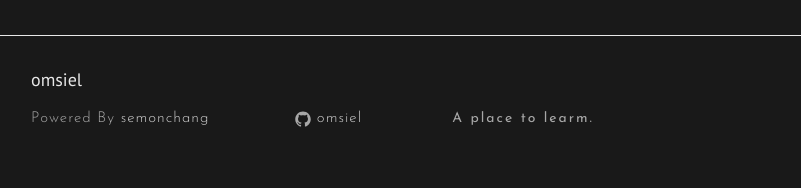
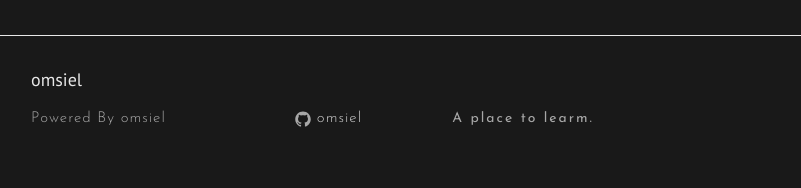
Before and after one commit to omsiel/omsiel.github.io, a Jekyll site: the page built from index.html, in a window 1280 px wide. Shown: the part 713-901 px from the top of the page, without its empty margins (239-1040 px from the left). Built offline with Jekyll 4.4.1, drawn with Linux system fonts in a browser that asks for light colours; nearby versions of some CDN libraries; the list of posts is cut into pages by our own code.

Commit message:
修改角标

```diff
--- a/_includes/footer.html
+++ b/_includes/footer.html
@@ -7,7 +7,7 @@
     <div class="footer-col-wrapper">
       <div class="footer-col footer-col-1">
         <ul class="contact-list footer-content">
-          <li>Powered By <a href="http://github.com/hemangsk/Gravity">semonchang</a></li>
+          <li>Powered By omsiel</li>
 
 
         </ul>
```
